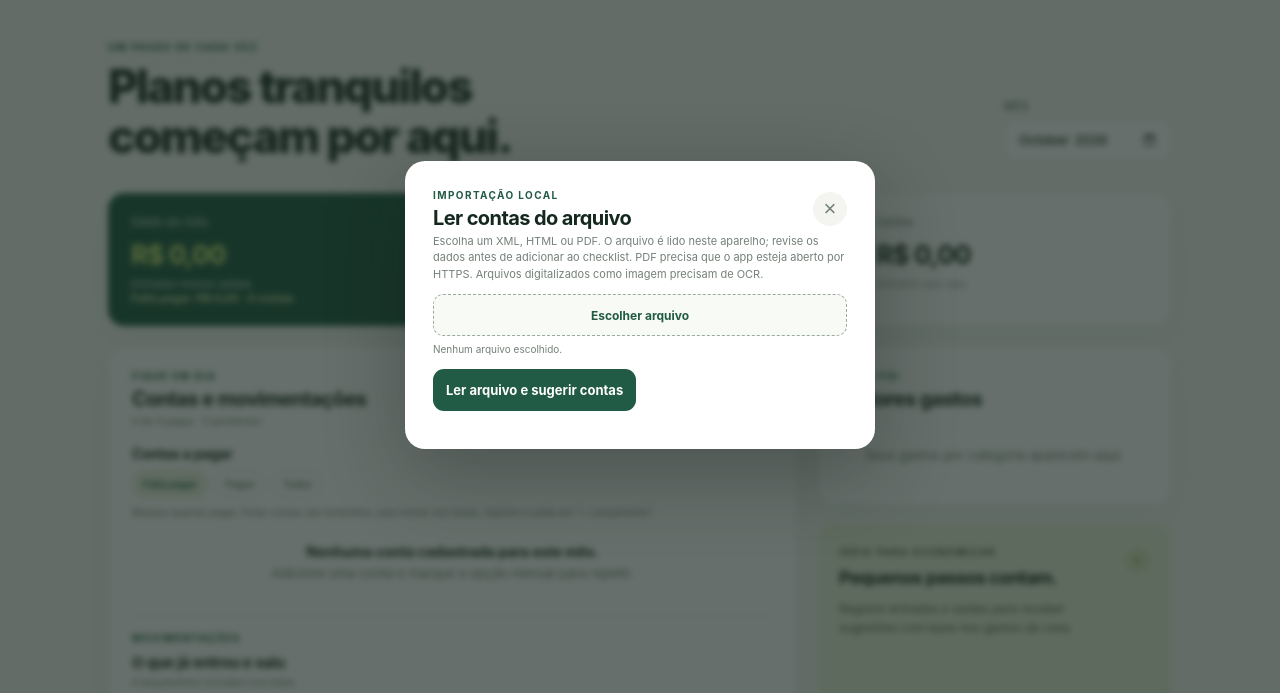
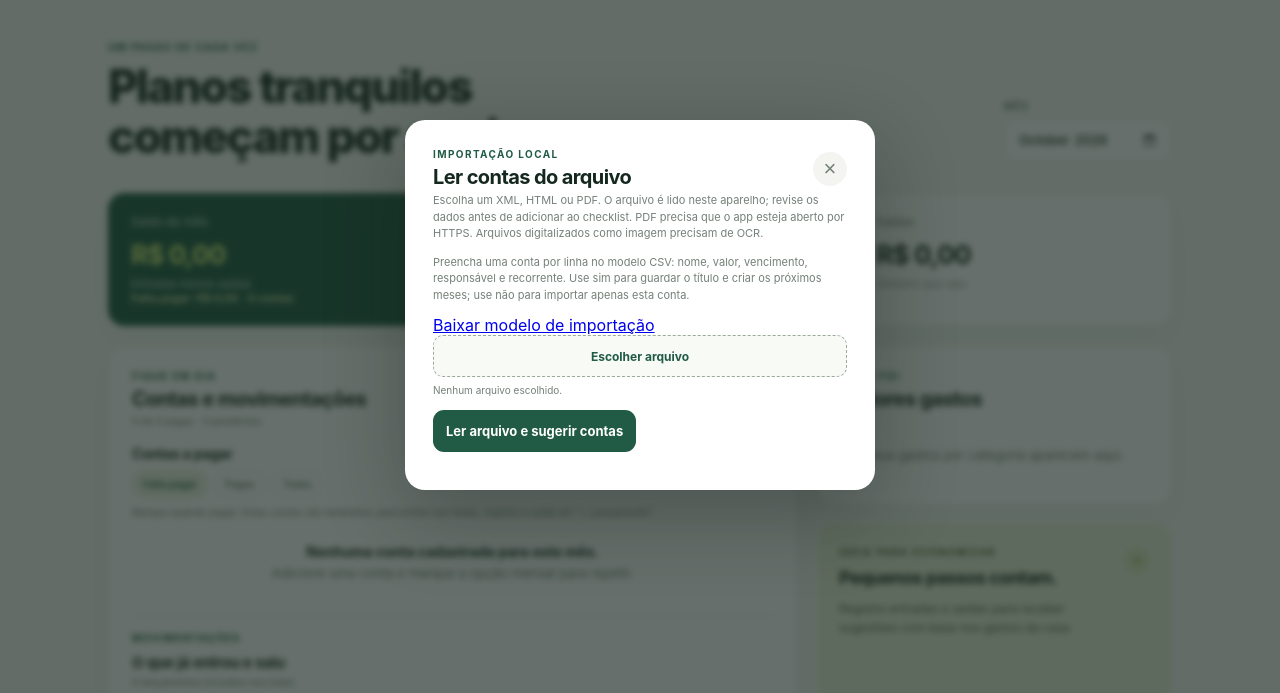
Before and after one commit to Ronald7371/zelp-financas-da-casa, a plain HTML site: page index.html in a window 1280 px wide. Both pictures are taken after a click on the button "Importar". Shown: the part 95-788 px from the top of the page. Drawn offline with nearby package versions, Linux system fonts and the light colour scheme.

Commit message:
Restaura importação CSV e memória de contas recorrentes

```diff
--- a/index.html
+++ b/index.html
@@ -128,6 +128,8 @@
   <dialog id="import-dialog" class="form-dialog import-dialog">
     <div class="dialog-heading"><div><p class="eyebrow">IMPORTAÇÃO LOCAL</p><h2>Ler contas do arquivo</h2></div><button class="close-button" type="button" data-close aria-label="Fechar">×</button></div>
     <p class="import-help">Escolha um XML, HTML ou PDF. O arquivo é lido neste aparelho; revise os dados antes de adicionar ao checklist. PDF precisa que o app esteja aberto por HTTPS. Arquivos digitalizados como imagem precisam de OCR.</p>
+    <p class="import-help">Preencha uma conta por linha no modelo CSV: nome, valor, vencimento, respons&aacute;vel e recorrente. Use sim para guardar o t&iacute;tulo e criar os pr&oacute;ximos meses; use n&atilde;o para importar apenas esta conta.</p>
+    <a class="template-download" href="modelo-contas.csv" download>Baixar modelo de importa&ccedil;&atilde;o</a>
     <label class="upload-picker">Escolher arquivo<input id="import-file" type="file" accept=".xml,.html,.htm,.pdf,application/xml,text/xml,text/html,application/pdf"></label>
     <p id="import-file-name" class="import-file-name">Nenhum arquivo escolhido.</p>
     <button id="read-file-button" class="primary-button" type="button" disabled>Ler arquivo e sugerir contas</button>
@@ -152,6 +154,6 @@
   <div id="toast" class="toast" role="status" aria-live="polite"></div>
   <script src="backend-config.js" defer></script>
   <script src="https://cdn.jsdelivr.net/npm/@supabase/supabase-js@2" defer></script>
-  <script src="app.js?v=20261014-1" defer></script>
+  <script src="app.js?v=20261014-2" defer></script>
 </body>
 </html>
```
